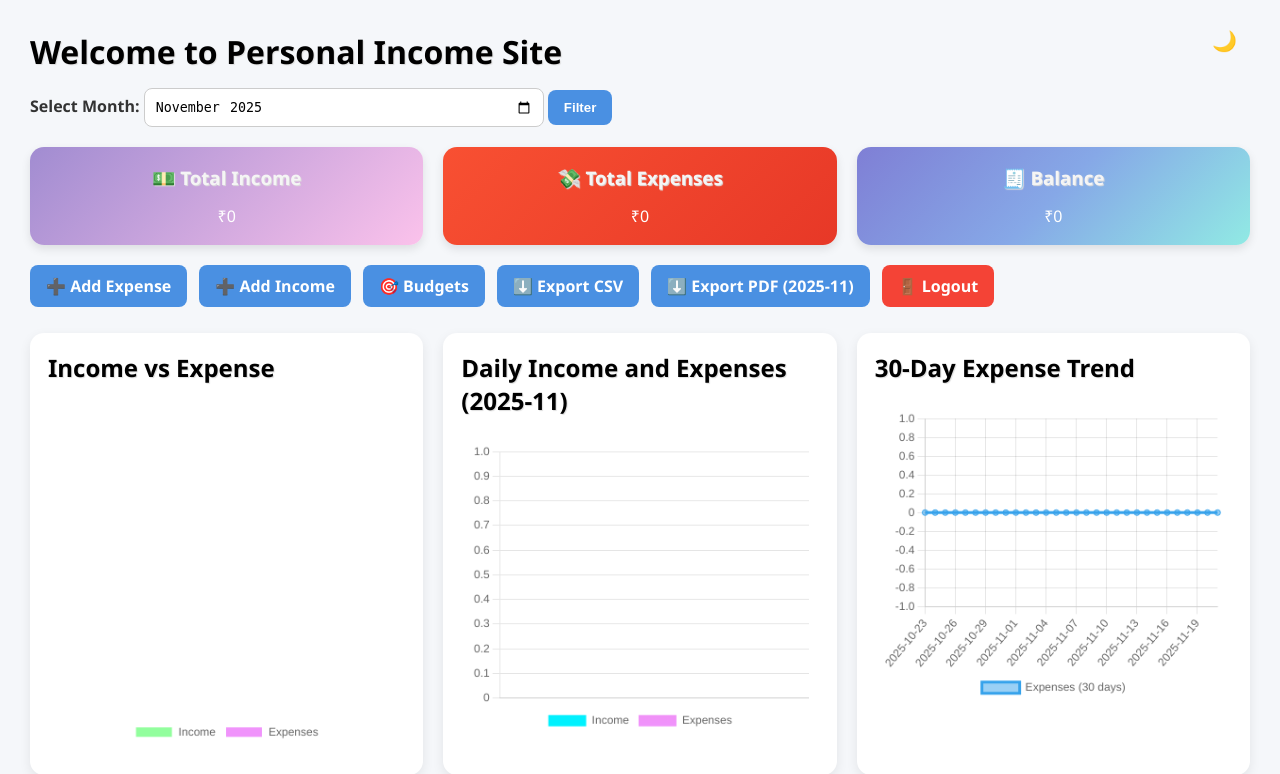
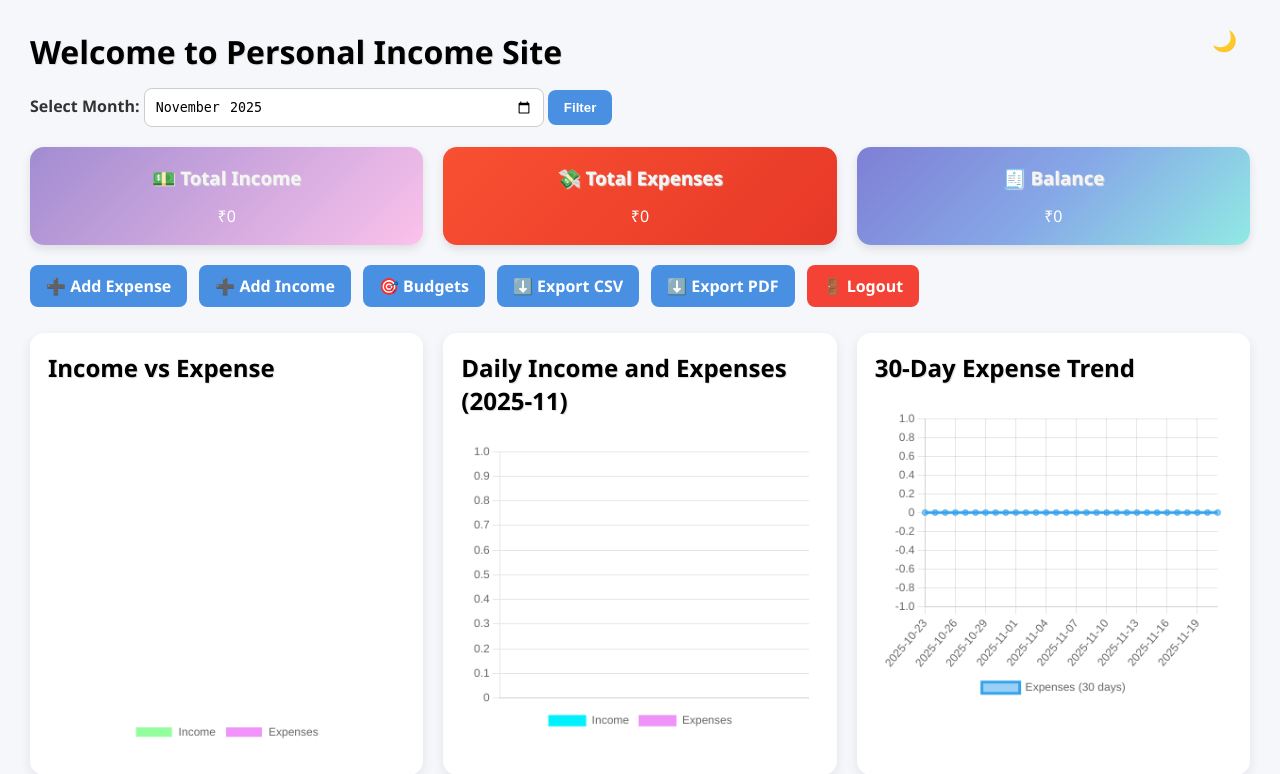
Before and after one commit to Sipun2104/minorfinal, a Flask app: page / in a window 1280 px wide. Shown: the top 774 px of the page. Run offline with Flask 3, Linux system fonts and the light colour scheme; a user stored in the database is signed in; data comes from the database, SQL or seed files in the repository; data that the repository does not hold is empty; some libraries are stand-ins or nearby versions.

Commit message:
Update dashboard.html

```diff
--- a/templates/dashboard.html
+++ b/templates/dashboard.html
@@ -190,11 +190,10 @@
     <a href="/add" class="action-btn">➕ Add Expense</a>
     <a href="/add_income" class="action-btn">➕ Add Income</a>
     <a href="/budgets?month={{ selected_month }}" class="action-btn">🎯 Budgets</a>
-    <a href="/export/csv" class="action-btn">⬇️ Export CSV</a>
-    <a href="/export/pdf/{{ selected_month }}" class="action-btn">⬇️ Export PDF ({{ selected_month }})</a>
+    <a href="{{ url_for('export_csv') }}" class="action-btn">⬇️ Export CSV</a>
+    <a href="{{ url_for('export_pdf', month=selected_month) }}" class="action-btn">⬇️ Export PDF</a>
     <a href="/logout" class="action-btn logout-btn">🚪 Logout</a>
   </div>
-
   <!-- Budget Progress + Warnings -->
   {% if progress and progress|length > 0 %}
   <div class="soft-card">
```
